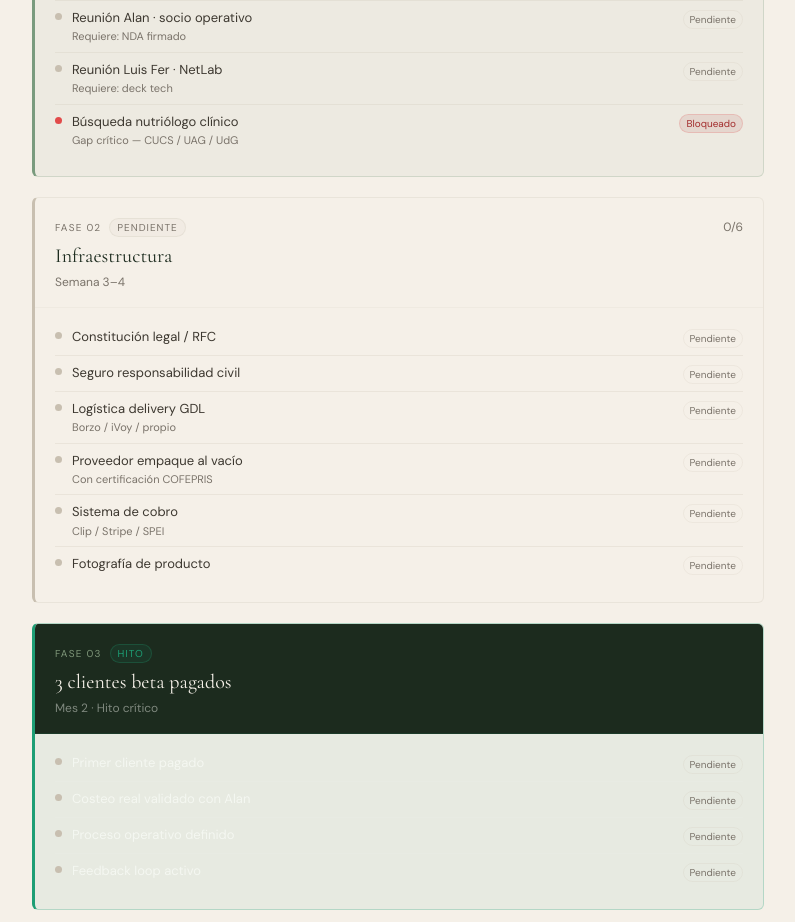
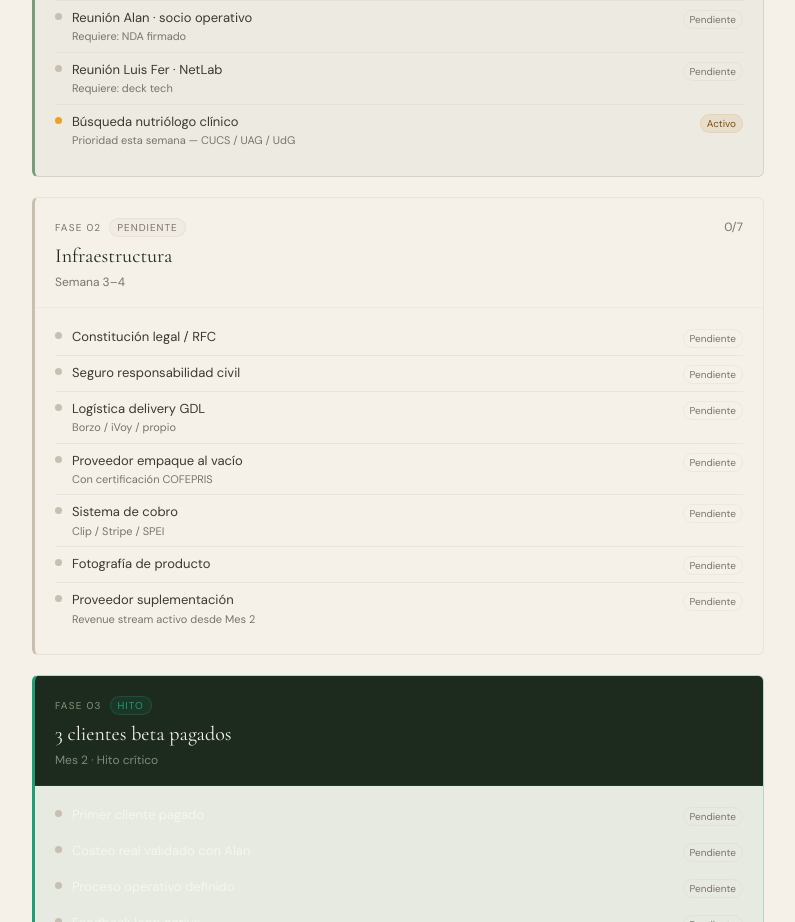
Before and after one commit to rahele95/plena, a Next.js app: page /roadmap in a window 1280 px wide. Shown: the part 1020-1942 px from the top of the page, without its empty margins (242-1037 px from the left). Built offline with nearby package versions, Linux system fonts and the light colour scheme.

Commit message:
fix: roadmap — nutriólogo a Fase 00 activo, suplementación en Fase 02

```diff
--- a/app/roadmap/page.tsx
+++ b/app/roadmap/page.tsx
@@ -38,7 +38,7 @@ const PHASES: Phase[] = [
       { label: "Firmar NDA · Alan", status: "pending", note: "Antes de revelar modelo" },
       { label: "Reunión Alan · socio operativo", status: "pending", note: "Requiere: NDA firmado" },
       { label: "Reunión Luis Fer · NetLab", status: "pending", note: "Requiere: deck tech" },
-      { label: "Búsqueda nutriólogo clínico", status: "blocked", note: "Gap crítico — CUCS / UAG / UdG" },
+      { label: "Búsqueda nutriólogo clínico", status: "active", note: "Prioridad esta semana — CUCS / UAG / UdG" },
     ],
   },
   {
@@ -51,6 +51,7 @@ const PHASES: Phase[] = [
       { label: "Proveedor empaque al vacío", status: "pending", note: "Con certificación COFEPRIS" },
       { label: "Sistema de cobro", status: "pending", note: "Clip / Stripe / SPEI" },
       { label: "Fotografía de producto", status: "pending" },
+      { label: "Proveedor suplementación", status: "pending", note: "Revenue stream activo desde Mes 2" },
     ],
   },
   {
```
